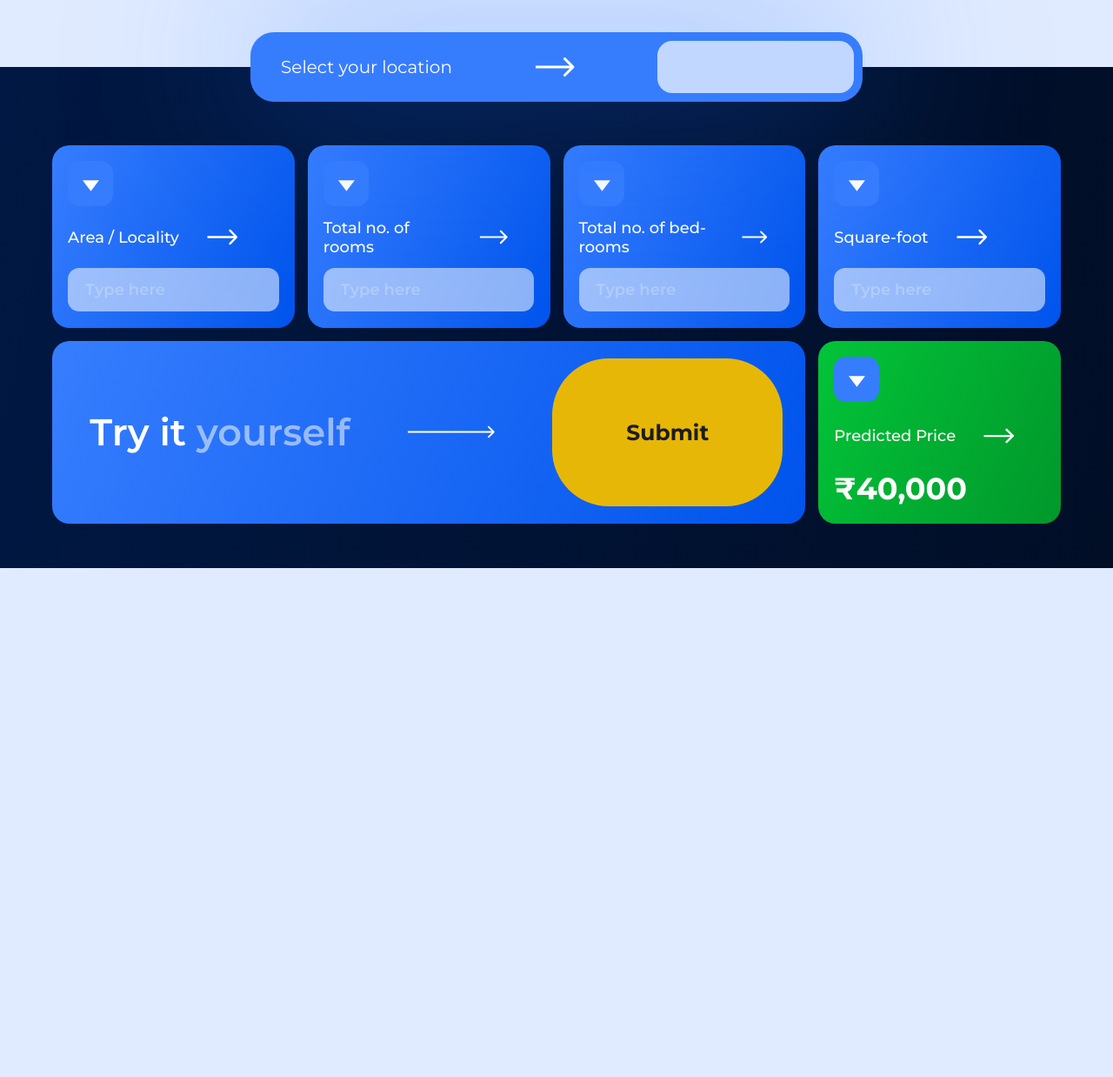
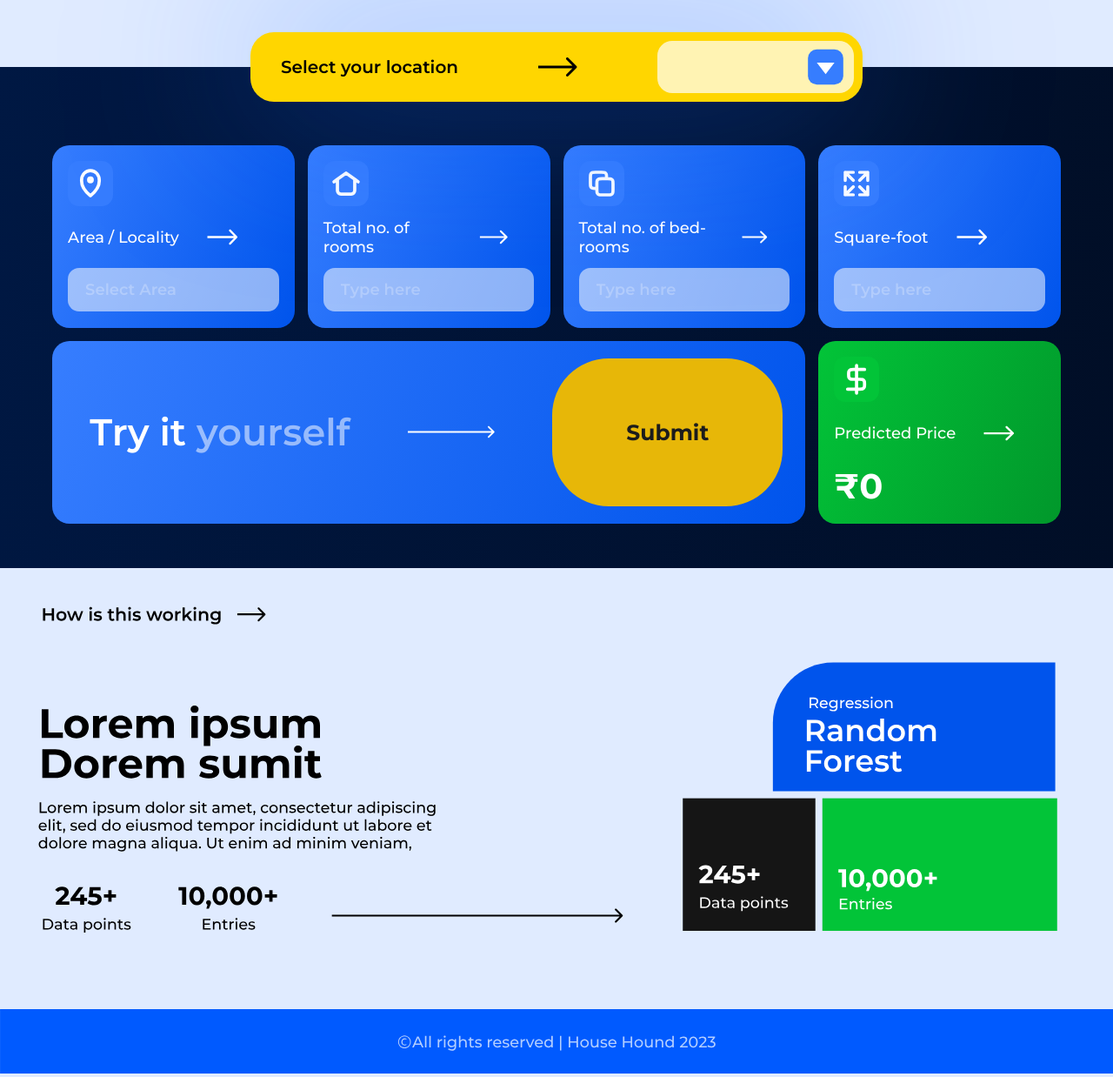
Before and after one commit to ishaan9-creates/House-Hound-Test, a plain HTML site: page index.html in a window 1280 px wide. Shown: the part 321-1559 px from the top of the page at 87% size. Before the commit the page ends 974 px from the top, so only its background shows below. Drawn offline with Linux system fonts and the light colour scheme.

Commit message:
Lwer div added | icos added

```diff
--- a/index.html
+++ b/index.html
@@ -33,33 +33,31 @@
 			Select your location
 		</p>
 
-		<img src="./Files/Arrow 2.svg" id="arrow-location" alt="Logo" width="100px" height="100px">
+		<img src="./Files/Arrow-black.svg" id="arrow-location" alt="Logo" width="100px" height="100px">
 
 		<input type="text" name="city" list="cityname" id="loc-opt">
 		<datalist id="cityname">
 			<option value="Banglore">
 			<option value="Chennai">
 		</datalist>
-
-
+		<!-- <img src="./Files/Dropdown.svg" id="drop-location" alt="\/"> -->
 	</div>
 
 	<div class="Hero">
 		<div class="grid-container">
 			<div class="grid-item">
 
-				<img src="./Files/Dropdown.svg" id="icon" alt="Logo">
+				<img src="./Files/Area.svg" id="icon" alt="Logo">
 
 				<div class="box-text">
 					<p>Area / Locality</p>
 					<img src="./Files/Arrow 2.svg" id="arrow" alt="Logo" width="100px" height="100px">
 				</div>
 
-				<input type="Text" placeholder="Type here" id="input-in-box">
-
+				<input type="Text" placeholder="Select Area" list="Area" id="input-in-box">
 			</div>
 			<div class="grid-item">
-				<img src="./Files/Dropdown.svg" id="icon" alt="Logo">
+				<img src="./Files/Rooms.svg" id="icon" alt="Logo">
 
 				<div class="box-text">
 					<p>Total no. of rooms</p>
@@ -68,7 +66,7 @@
 
 				<input type="Text" placeholder="Type here" id="input-in-box">
 			</div>
-			<div class="grid-item"> <img src="./Files/Dropdown.svg" id="icon" alt="Logo">
+			<div class="grid-item"> <img src="./Files/Total-Rooms.svg" id="icon" alt="Logo">
 
 				<div class="box-text">
 					<p>Total no. of bed-rooms</p>
@@ -77,7 +75,7 @@
 
 				<input type="Text" placeholder="Type here" id="input-in-box">
 			</div>
-			<div class="grid-item"> <img src="./Files/Dropdown.svg" id="icon" alt="Logo">
+			<div class="grid-item"> <img src="./Files/sq.svg" id="icon" alt="Logo">
 
 				<div class="box-text">
 					<p>Square-foot</p>
@@ -98,16 +96,24 @@
 				<!-- <button onclick="function(){alert(" Hello")}" type="button" class="submit-button">Submit</button> -->
 			</div>
 			<div class="grid-item box-5">
-				<img src="./Files/Dropdown.svg" id="icon" alt="Logo">
+				<img src="./Files/price.svg" id="icon" alt="Logo">
 
 				<div class="box-text">
 					<p>Predicted Price</p>
 					<img src="./Files/Arrow 2.svg" id="arrow" alt="Logo" width="100px" height="100px">
 				</div>
 
-				<p class="rupee">₹<span class="price">40,000 </span> </p>
+				<p class="rupee">₹<span class="price">0 </span> </p>
 			</div>
 		</div>
+	</div>
+
+	<div class="lower-div">
+		<img src="./Files/Lower div.svg" id="arrow" alt="Logo" width="100%" height="100%">
+	</div>
+
+	<div class="lower-div">
+		<img src="./Files/copyright.svg" id="arrow" alt="Logo" width="100%" height="100%">
 	</div>
 	<script src="script.js"></script>
 </body>
--- a/script.js
+++ b/script.js
@@ -35,10 +35,11 @@
 // }
 // }
 
-const price = [3907000, 12000000, 6200000, 9500000, 5100000, 3800000, 20400000, 60000000, 6325000, 37000000, 7000000, 29500000, 3800000, 4000000, 14800000, 7350000, 4800000, 6000000, 29000000, 4800000, 1500000, 12200000, 38000000, 10300000, 2525000, 5600000, 2310000, 8100000, 4877000, 4700000, 18600000, 3500000, 12300000, 5739000, 12500000, 3600000, 4550000, 12500000, 5612000, 4500000, 8100000, 3800000, 3800000, 4800000, 9179000, 20000000, 3300000, 9482000, 13000000, 3600000, 5000000, 9900000, 9100000, 7500000, 7500000, 4400000, 19200000, 18500000, 15000000, 4500000, 24000000, 5500000, 65000000, 4400000, 14000000, 6200000, 4300000, 5700000, 8500000, 3668000, 10000000, 8058000, 10100000, 7000000, 14000000, 4823000, 4000000, 20500000, 2200000, 25000000, 10500000, 22450000, 7800000, 6080000, 10200000, 21000000, 8800000, 3700000, 5806000, 16000000, 7000000, 2888000, 7000000, 15500000, 8000000, 9000000, 24500000, 4800000, 6500000];
+// const price = [3907000, 12000000, 6200000, 9500000, 5100000, 3800000, 20400000, 60000000, 6325000, 37000000, 7000000, 29500000, 3800000, 4000000, 14800000, 7350000, 4800000, 6000000, 29000000, 4800000, 1500000, 12200000, 38000000, 10300000, 2525000, 5600000, 2310000, 8100000, 4877000, 4700000, 18600000, 3500000, 12300000, 5739000, 12500000, 3600000, 4550000, 12500000, 5612000, 4500000, 8100000, 3800000, 3800000, 4800000, 9179000, 20000000, 3300000, 9482000, 13000000, 3600000, 5000000, 9900000, 9100000, 7500000, 7500000, 4400000, 19200000, 18500000, 15000000, 4500000, 24000000, 5500000, 65000000, 4400000, 14000000, 6200000, 4300000, 5700000, 8500000, 3668000, 10000000, 8058000, 10100000, 7000000, 14000000, 4823000, 4000000, 20500000, 2200000, 25000000, 10500000, 22450000, 7800000, 6080000, 10200000, 21000000, 8800000, 3700000, 5806000, 16000000, 7000000, 2888000, 7000000, 15500000, 8000000, 9000000, 24500000, 4800000, 6500000];
 // let length = price.length;
 // alert(length);
 // 99
+const price = [1890870, 5900000, 4800000, 6500000, 10500000, 8000000, 3500000, 4200000, 6700000, 2200000, 2500000, 5000000, 6200000, 4300000, 4400000, 14000000, 6200000, 4300000, 5700000, 8500000, 3668000, 10000000];
 
 let randomPrice = function() {
   const randomIndex = Math.floor(Math.random() * price.length);
@@ -47,13 +48,120 @@ let randomPrice = function() {
 
 let priceBox = document.querySelector(".price");
 let inputBox = document.querySelector("#input-in-box");
+// var bangalore = document.querySelector("Banglore_loc"), let loc_arr = [
+//   "Electronic City Phase II",
+//   "Chikka Tirupathi",
+//   "Uttarahalli",
+//   "Lingadheeranahalli",
+//   "Kothanur",
+//   "Whitefield",
+//   "Old Airport Road",
+//   "Rajaji Nagar",
+//   "Marathahalli",
+//   "Gandhi Bazar",
+//   "Whitefield",
+//   "Whitefield",
+//   "7th Phase JP Nagar",
+//   "Gottigere",
+//   "Sarjapur",
+//   "Mysore Road",
+//   "Bisuvanahalli",
+//   "Raja Rajeshwari Nagar",
+//   "Ramakrishnappa Layout",
+//   "Manayata Tech Park",
+//   "Kengeri",
+//   "Binny Pete",
+//   "Thanisandra",
+//   "Bellandur",
+//   "Thanisandra",
+//   "Mangammanapalya",
+//   "Electronic City",
+//   "Whitefield",
+//   "Ramagondanahalli",
+//   "Electronic City",
+//   "Yelahanka",
+//   "Bisuvanahalli",
+//   "Hebbal",
+//   "Raja Rajeshwari Nagar",
+//   "Kasturi Nagar",
+//   "Kanakpura Road",
+//   "Electronics City Phase 1",
+//   "Kundalahalli",
+//   "Chikkalasandra",
+//   "Uttarahalli",
+//   "Murugeshpalya",
+//   "Sarjapur  Road",
+//   "Ganga Nagar",
+//   "Yelahanka",
+//   "Kanakpura Road",
+//   "HSR Layout",
+//   "Doddathoguru",
+//   "Whitefield",
+//   "KR Puram",
+//   "Himagiri Meadows",
+//   "Adarsh Nagar",
+//   "Bhoganhalli",
+//   "Whitefield",
+//   "Lakshminarayana Pura",
+//   "Yelahanka",
+//   "Begur Road",
+//   "Devanahalli",
+//   "Ramakrishnappa Layout",
+//   "Murugeshpalya",
+//   "Govindaraja Nagar Ward",
+//   "Tharabanahalli",
+//   "Ganga Nagar",
+//   "Whitefield",
+//   "Varthur",
+//   "Bommanahalli",
+//   "Doddathoguru",
+//   "Gunjur",
+//   "Marathahalli",
+//   "Devarachikkanahalli",
+//   "Kanakpura Road",
+//   "Double Road",
+//   "Begur Road",
+//   "Hegde Nagar",
+//   "Haralur Road",
+//   "Hennur Road",
+//   "Kothannur",
+//   "Kalena Agrahara",
+//   "Cholanayakanahalli",
+//   "Kaval Byrasandra",
+//   "ISRO Layout",
+//   "Kodanda Reddy Layout",
+//   "Hennur Road",
+//   "Yelahanka",
+//   "Garudachar Palya",
+//   "EPIP Zone",
+//   "Hegde Nagar",
+//   "Kanakpura Road",
+//   "Dasanapura",
+//   "Kasavanhalli",
+//   "Rajaji Nagar",
+//   "Sanjay nagar",
+//   "Electronic City",
+//   "Mysore Highway",
+//   "ISRO Layout",
+//   "Thanisandra",
+//   "Domlur",
+//   "Kengeri",
+//   "Sarjapura - Attibele Road",
+//   "Devasthanagalu"
+// ];
+// for (var i = 0; i < loc_arr.length; i++) {
+//   var option = document.createElement("Options");
+//   txt = document.createTextNode(loc_arr[i]);
+//   option.appendChild(txt);
+//   select.insertBefore(option, Banglore_loc.lastChild);
+// }
 
 document.querySelector(".submit-button").onclick = function() {
   if (inputBox.value != "" && inputBox.value != 0) {
     priceBox.innerText = randomPrice();
   }
   else {
-    alert("please fill the fields")
+    alert("please enter values in the fields")
   }
   // priceBox.innerText = "$519000";
 };
--- a/style.css
+++ b/style.css
@@ -87,7 +87,7 @@ header {
 .location {
   height: 80px;
   width: 55%;
-	background-color: #367DFE;
+  background-color: #FFD600;
   border-radius: 27px;
   display: flex;
   align-items: center;
@@ -103,19 +103,24 @@ header {
 
 }
 
+
 .location p {
   margin-left: 25px;
   font-size: 20px;
-	width: 700;
+  font-weight: 600;
+  color: black;
 }
 
 #arrow-location {
   width: 30%;
   height: 30%;
+  fill: black;
+  stroke: black;
+
 }
 
 
-#loc-opt {
+/* #loc-opt {
 	width: 33%;
 	background-color: #C1D7FF;
 	outline: none;
@@ -124,11 +129,27 @@ header {
 	border-radius: 17px;
 	-webkit-appearance: none;
 	appearance: none;
-}
+} */
 
-#loc-opt select {
+/*#loc-opt select {
 	appearance: none;
 	-webkit-apprearence: none;
+}
+ */
+#loc-opt {
+  width: 33%;
+  background-color: rgba(255, 255, 255, 0.7);
+  outline: none;
+  border: none;
+  height: 60px;
+  border-radius: 17px;
+  -webkit-appearance: none;
+  appearance: none;
+  background-image: url("./Files/right.svg");
+  padding-right: 30px;
+  background-position: right center;
+  background-size: 65px;
+  background-repeat: no-repeat;
 }
 
 .Hero {
@@ -195,6 +216,13 @@ header {
   border-radius: 65px;
 }
 
+.submit-button:hover,
+.submit-button:focus {
+  filter: drop-shadow(0px 4px 42px rgba(0, 0, 0, 0.25));
+
+  transform: translateY(-0.10em);
+}
+
 .box-5 {
   background: linear-gradient(114.19deg, #02C438 0%, #01972B 101.43%);
 }
@@ -237,6 +265,7 @@ header {
   font-family: "Montserrat", sans-serif;
   font-size: 18px;
   font-weight: 600;
+  color: black;
 }
 
 ::placeholder {
@@ -248,7 +277,7 @@ header {
 
 .price,
 .rupee {
-	font-size: 35px;
+  font-size: 40px;
   font-weight: 700;
 }
 
@@ -256,3 +285,10 @@ header {
   font-size: 43px;
   font-weight: 600;
 }
+
+
+.lower-div {
+  height: auto;
+  width: 100%;
+  margin-bottom: auto;
+}
```
Also changed, not shown: Files/Area.svg (added), Files/Arrow-black.svg (added), Files/Lower div.svg (added), Files/Rooms.svg (added), Files/Total-Rooms.svg (added), Files/Yellow-dropdown.svg (added), Files/copyright.svg (added), Files/price.svg (added), Files/right.svg (added), Files/sq.svg (added). Lines whose indentation alone changed are shown as unchanged.
